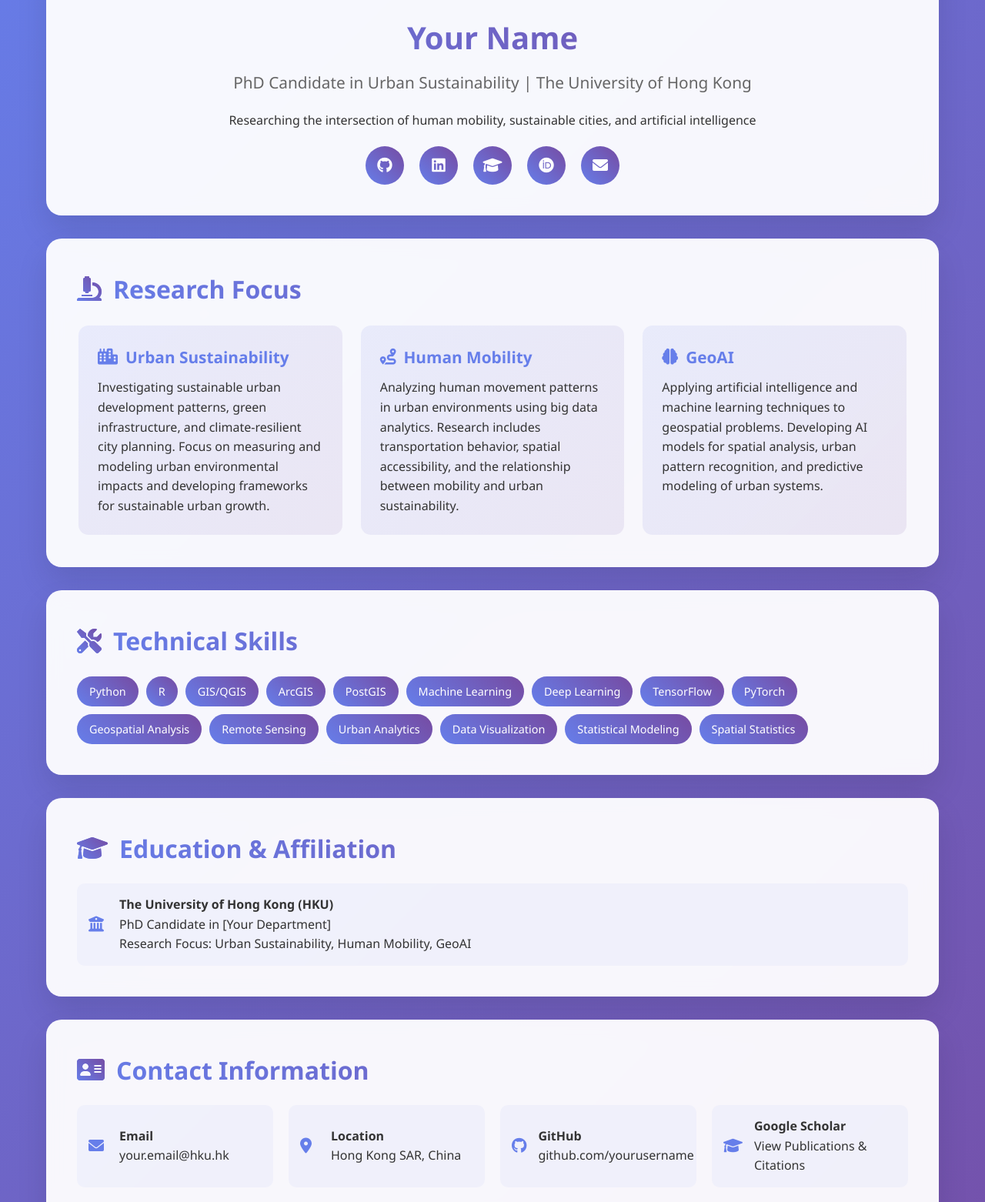
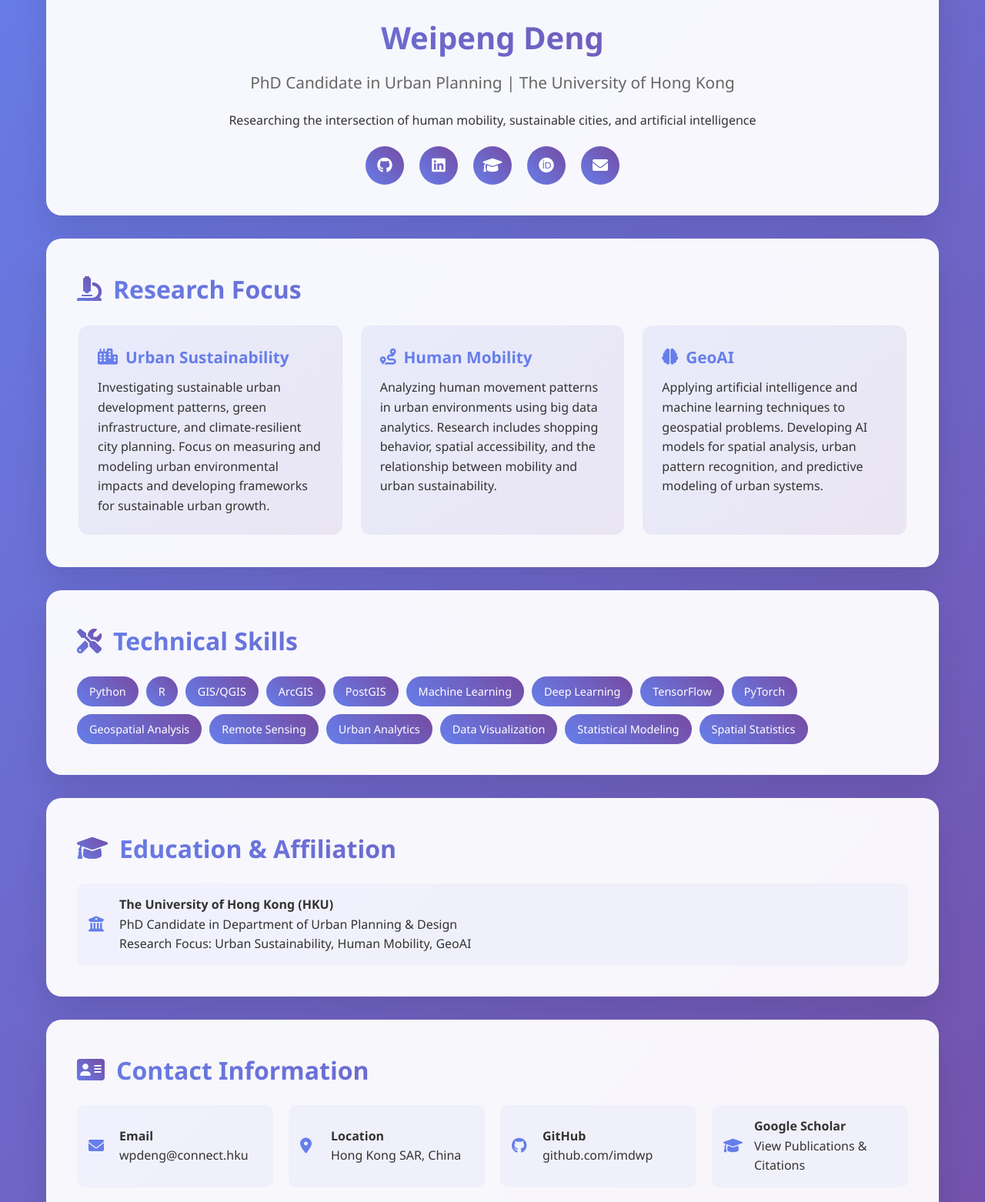
Before and after one commit to imdwp/imdwp.github.io, a plain HTML site: page index.html in a window 1280 px wide. Shown: the part 213-1775 px from the top of the page at 77% size. Drawn offline with Linux system fonts and the light colour scheme.

Commit message:
Update index.html

```diff
--- a/index.html
+++ b/index.html
@@ -3,7 +3,7 @@
 <head>
     <meta charset="UTF-8">
     <meta name="viewport" content="width=device-width, initial-scale=1.0">
-    <title>Your Name - PhD Candidate | HKU</title>
+    <title>Weipeng Deng - PhD Candidate | HKU</title>
     <link href="https://cdnjs.cloudflare.com/ajax/libs/font-awesome/6.0.0/css/all.min.css" rel="stylesheet">
     <style>
         * {
@@ -322,8 +322,8 @@
             <div class="profile-img">
                 <i class="fas fa-user-graduate"></i>
             </div>
-            <h1 class="name">Your Name</h1>
-            <p class="title">PhD Candidate in Urban Sustainability | The University of Hong Kong</p>
+            <h1 class="name">Weipeng Deng</h1>
+            <p class="title">PhD Candidate in Urban Planning | The University of Hong Kong</p>
             <p style="position: relative; z-index: 2;">Researching the intersection of human mobility, sustainable cities, and artificial intelligence</p>
 
             <div class="social-links">
@@ -357,7 +357,7 @@
                 </div>
                 <div class="research-card">
                     <h3><i class="fas fa-route"></i> Human Mobility</h3>
-                    <p>Analyzing human movement patterns in urban environments using big data analytics. Research includes transportation behavior, spatial accessibility, and the relationship between mobility and urban sustainability.</p>
+                    <p>Analyzing human movement patterns in urban environments using big data analytics. Research includes shopping behavior, spatial accessibility, and the relationship between mobility and urban sustainability.</p>
                 </div>
                 <div class="research-card">
                     <h3><i class="fas fa-brain"></i> GeoAI</h3>
@@ -399,7 +399,7 @@
                 <i class="fas fa-university"></i>
                 <div>
                     <strong>The University of Hong Kong (HKU)</strong><br>
-                    PhD Candidate in [Your Department]<br>
+                    PhD Candidate in Department of Urban Planning & Design<br>
                     Research Focus: Urban Sustainability, Human Mobility, GeoAI
                 </div>
             </div>
@@ -415,7 +415,7 @@
                     <i class="fas fa-envelope"></i>
                     <div>
                         <strong>Email</strong><br>
-                        your.email@hku.hk
+                        wpdeng@connect.hku
                     </div>
                 </div>
                 <div class="contact-item">
@@ -429,7 +429,7 @@
                     <i class="fab fa-github"></i>
                     <div>
                         <strong>GitHub</strong><br>
-                        github.com/yourusername
+                        github.com/imdwp
                     </div>
                 </div>
                 <div class="contact-item">
```
